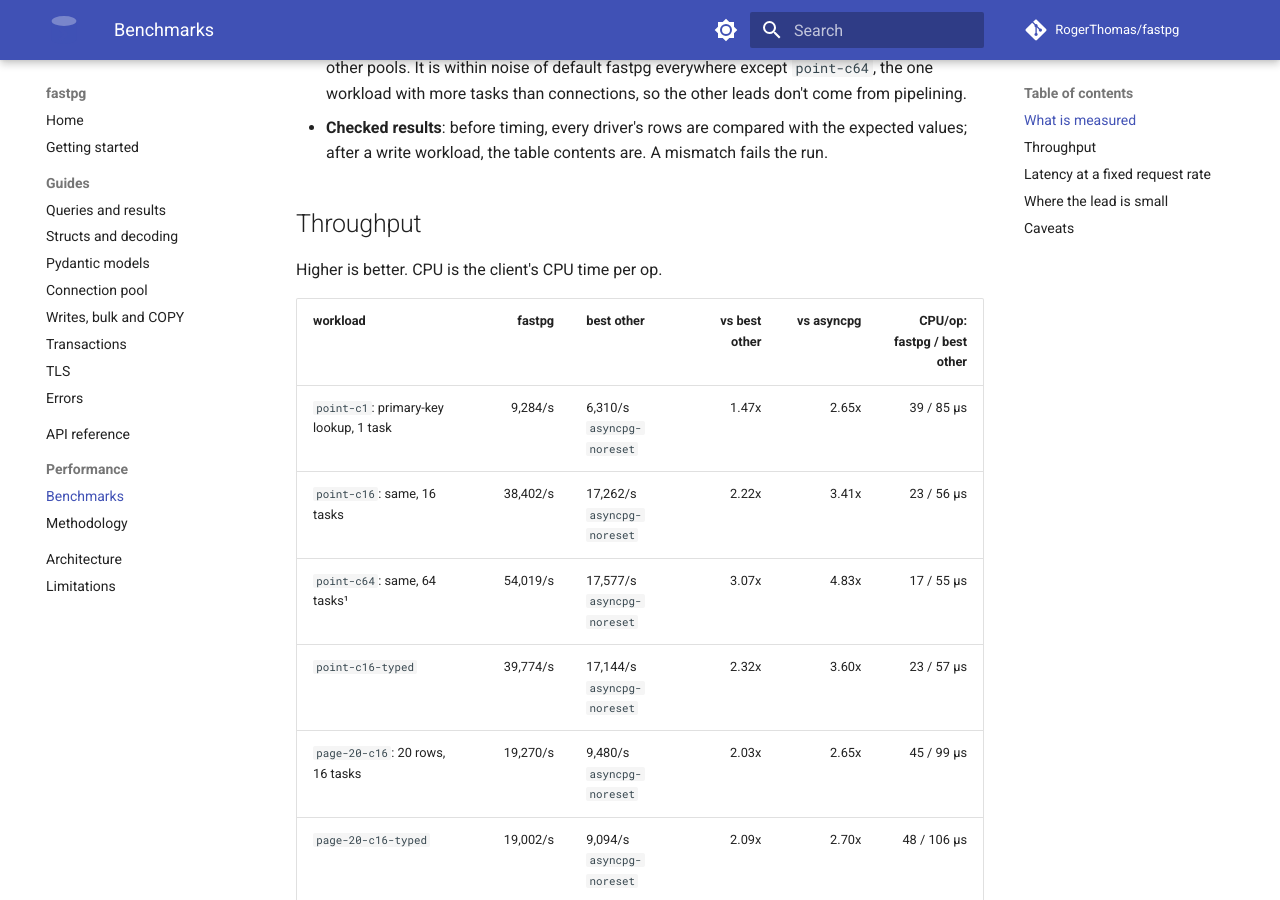
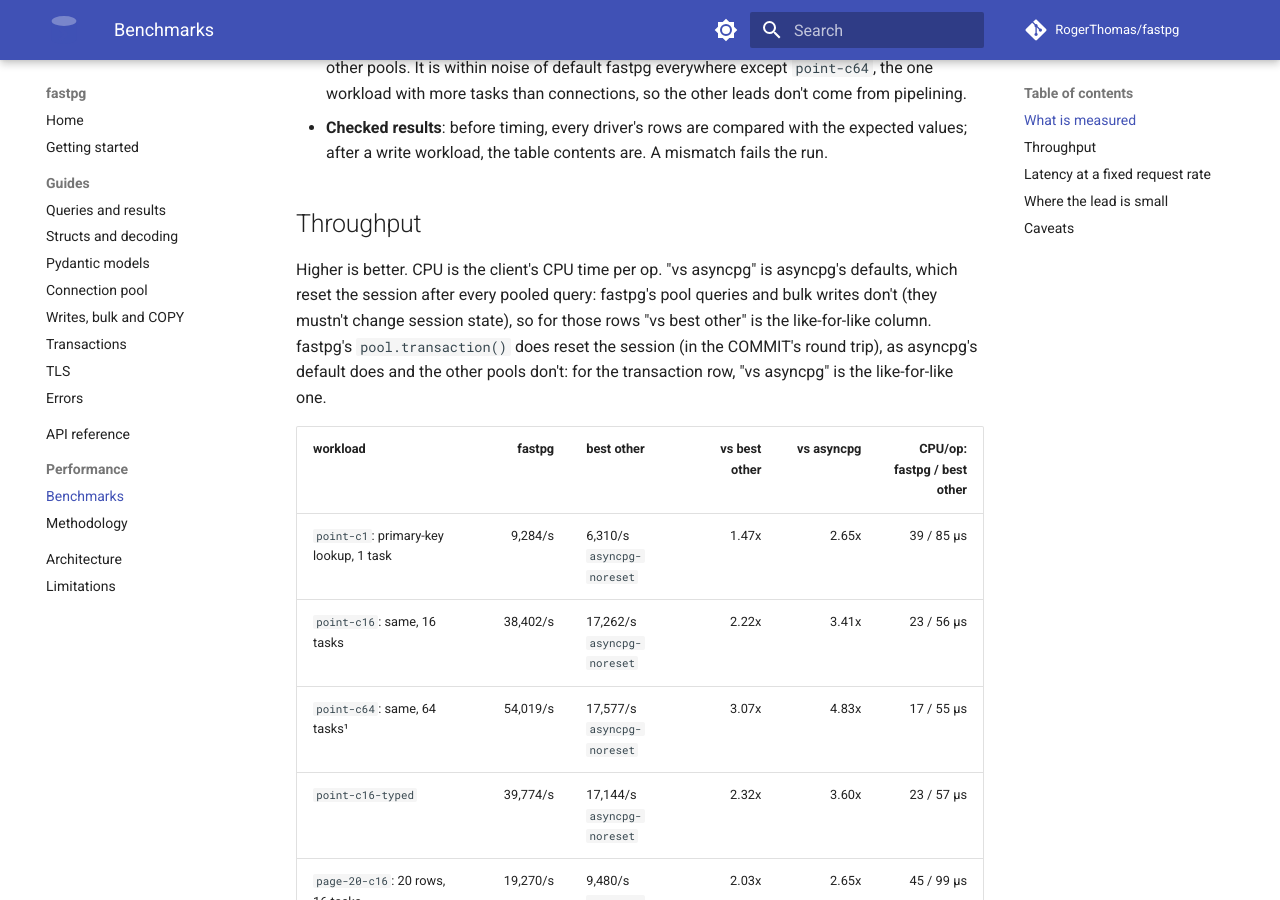
Before and after one commit to RogerThomas/fastpg, an MkDocs documentation site: the page built from docs/performance.md, in a window 1280 px wide and 900 px high, scrolled down 835 px. Built offline with MkDocs 1.6.1 and Material for MkDocs 9.7.7, drawn with Linux system fonts in a browser that asks for light colours; comment, search, counter and statistics services are not loaded; some of the changed text lies outside the part shown.

Commit message:
Bench and docs: compare like for like on session resets
fastpg's pool queries and bulk writes don't reset the session, and neither do psycopg's,
psqlpy's or asyncpg's pools with the reset off (checked with a SET left on a pooled
connection); asyncpg's default does, and so does fastpg's pool.transaction(), in the COMMIT's
round trip. So:

- the README's table keeps only 'vs best other' (like for like for those workloads) and says
  why; 'vs asyncpg' stays on the performance page, labelled as asyncpg's defaults;
- the transaction workload's lead is 1.27x asyncpg, which resets too, and 1.13x the rest;
- the benchmark summary compares a workload where fastpg resets the session (resets_session)
  first with the configurations that reset too (Config.resets_session), then with the rest.

```diff
--- a/docs/performance.md
+++ b/docs/performance.md
@@ -39,7 +39,12 @@
 
 ## Throughput
 
-Higher is better. CPU is the client's CPU time per op.
+Higher is better. CPU is the client's CPU time per op. "vs asyncpg" is asyncpg's defaults,
+which reset the session after every pooled query: fastpg's pool queries and bulk writes don't
+(they mustn't change session state), so for those rows "vs best other" is the like-for-like
+column. fastpg's `pool.transaction()` does reset the session (in the COMMIT's round trip), as
+asyncpg's default does and the other pools don't: for the transaction row, "vs asyncpg" is the
+like-for-like one.
 
 | workload | fastpg | best other | vs best other | vs asyncpg | CPU/op: fastpg / best other |
 |---|---:|---|---:|---:|---:|
@@ -81,8 +86,9 @@
 
 ## Where the lead is small
 
-* **Round-trip-bound work.** `transaction-c16` is six round trips per op, and fastpg leads
-  by 1.13x (1.39x in the [earlier run](https://github.com/RogerThomas/fastpg/actions/runs/39667991922)).
+* **Round-trip-bound work.** `transaction-c16` is six round trips per op. fastpg leads asyncpg,
+  which resets the session after it too, by 1.27x, and the pools that don't by 1.13x (1.39x in
+  the [earlier run](https://github.com/RogerThomas/fastpg/actions/runs/39667991922)).
 * **Tail latency at moderate load.** At 4,000 requests/s, fastpg's p99.9 is within 7% of
   psycopg's and asyncpg-noreset's: a tie on a shared runner.
 * **A real network.** Client and server share a VM, so round trips are short. Over a
```
Also changed, not shown: README.md (+15 -14 lines), docs/benchmarks.md (+7 -4 lines), 3 other files.
